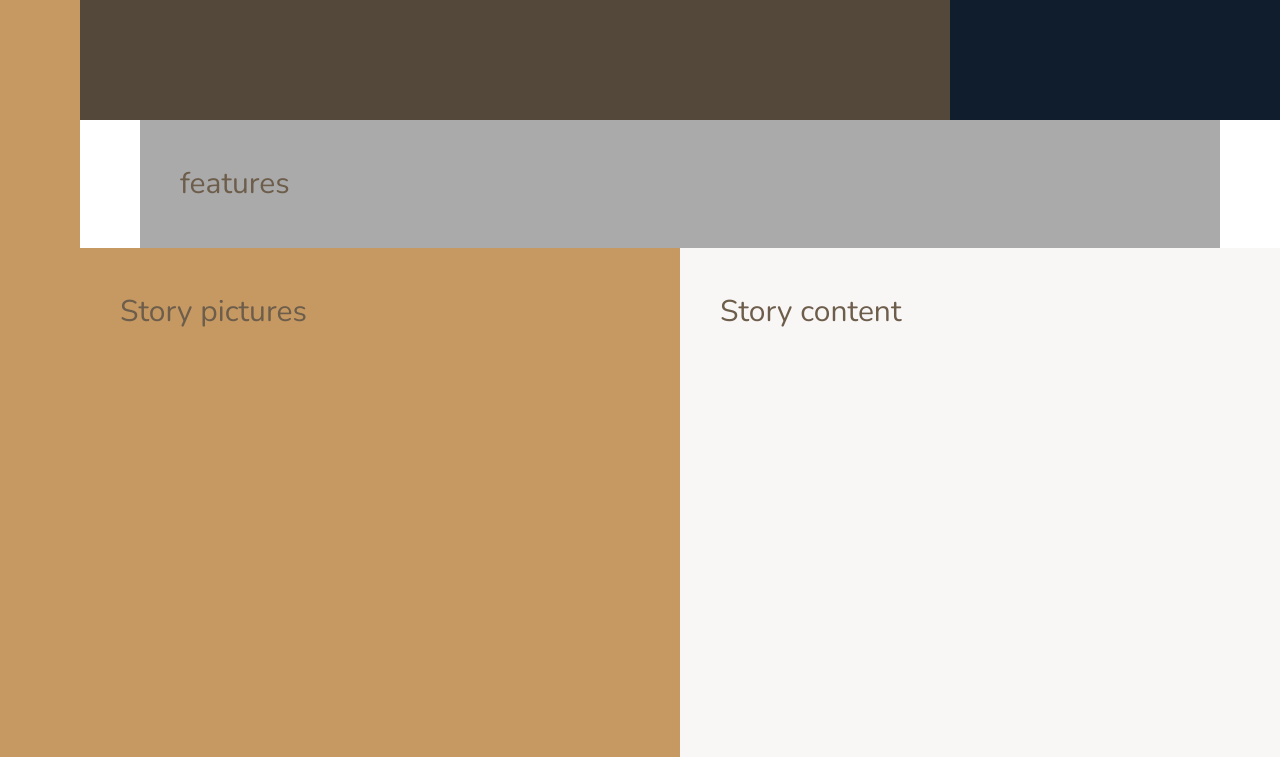
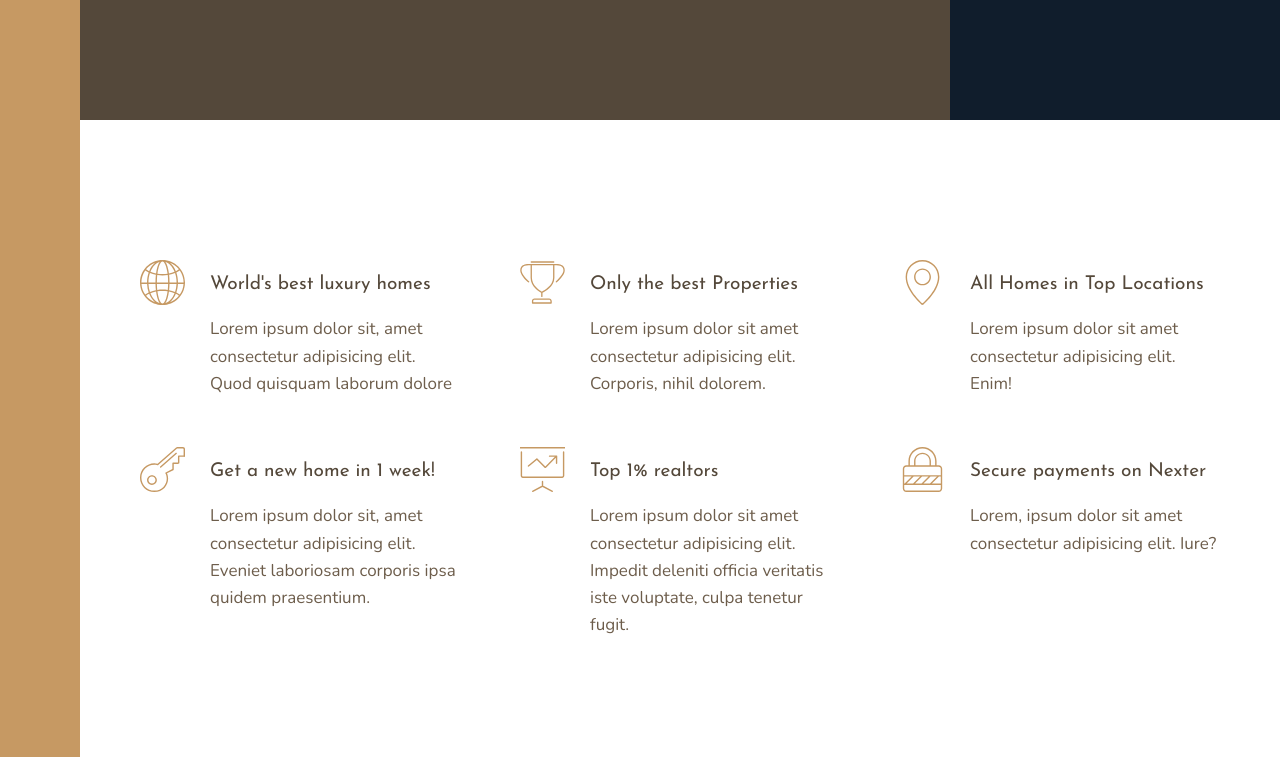
Before and after one commit to koglesby/nexter, a website: page index.html in a window 1280 px wide. Shown: the part 520-1277 px from the top of the page. Drawn offline with nearby package versions, Linux system fonts and the light colour scheme.

Commit message:
build features section

```diff
--- a/index.html
+++ b/index.html
@@ -21,8 +21,67 @@
 
     <div class="realtors">Top 3 realtors</div>
 
-    <section class="features">features</section>
+    <section class="features">
+      <div class="feature">
+        <svg class="feature__icon">
+          <use xlink:href="img/sprite.svg#icon-global"></use>
+        </svg>
+        <h4 class="heading-4 heading-4--dark">World's best luxury homes</h4>
+        <p class="feature__text">
+          Lorem ipsum dolor sit, amet consectetur adipisicing elit. Quod
+          quisquam laborum dolore
+        </p>
+      </div>
+      <div class="feature">
+        <svg class="feature__icon">
+          <use xlink:href="img/sprite.svg#icon-trophy"></use>
+        </svg>
+        <h4 class="heading-4 heading-4--dark">Only the best Properties</h4>
+        <p class="feature__text">
+          Lorem ipsum dolor sit amet consectetur adipisicing elit. Corporis,
+          nihil dolorem.
+        </p>
+      </div>
+      <div class="feature">
+        <svg class="feature__icon">
+          <use xlink:href="img/sprite.svg#icon-map-pin"></use>
+        </svg>
+        <h4 class="heading-4 heading-4--dark">All Homes in Top Locations</h4>
+        <p class="feature__text">
+          Lorem ipsum dolor sit amet consectetur adipisicing elit. Enim!
+        </p>
+      </div>
+      <div class="feature">
+        <svg class="feature__icon">
+          <use xlink:href="img/sprite.svg#icon-key"></use>
+        </svg>
+        <h4 class="heading-4 heading-4--dark">Get a new home in 1 week!</h4>
+        <p class="feature__text">
+          Lorem ipsum dolor sit, amet consectetur adipisicing elit. Eveniet
+          laboriosam corporis ipsa quidem praesentium.
+        </p>
+      </div>
 
+      <div class="feature">
+        <svg class="feature__icon">
+          <use xlink:href="img/sprite.svg#icon-presentation"></use>
+        </svg>
+        <h4 class="heading-4 heading-4--dark">Top 1% realtors</h4>
+        <p class="feature__text">
+          Lorem ipsum dolor sit amet consectetur adipisicing elit. Impedit
+          deleniti officia veritatis iste voluptate, culpa tenetur fugit.
+        </p>
+      </div>
+      <div class="feature">
+        <svg class="feature__icon">
+          <use xlink:href="img/sprite.svg#icon-lock"></use>
+        </svg>
+        <h4 class="heading-4 heading-4--dark">Secure payments on Nexter</h4>
+        <p class="feature__text">
+          Lorem, ipsum dolor sit amet consectetur adipisicing elit. Iure?
+        </p>
+      </div>
+    </section>
     <div class="story__pictures">Story pictures</div>
 
     <div class="story__content">Story content</div>
--- a/sass/_base.scss
+++ b/sass/_base.scss
@@ -42,9 +42,4 @@ body {
     [center-start] repeat(8, [col-start] minmax(min-content, 14rem) [col-end])
     [center-end] minmax(6rem, 1fr)
     [full-end];
-
-  & > * {
-    padding: 40px;
-    font-size: 3rem;
-  }
 }
--- a/sass/_features.scss
+++ b/sass/_features.scss
@@ -1,4 +1,29 @@
 .features {
-  background-color: $color-grey-light-2;
   grid-column: center-start / center-end;
+
+  margin: 15rem 0;
+
+  display: grid;
+  // grid-template-columns: repeat(3, 1fr);
+  grid-template-columns: repeat(auto-fit, minmax(25rem, 1fr));
+  grid-gap: 6rem;
+  align-items: start;
 }
+
+.feature {
+  display: grid;
+  grid-template-columns: min-content 1fr;
+  grid-row-gap: 1.5rem;
+  grid-column-gap: 2.5rem;
+  &__icon {
+    fill: $color-primary;
+    width: 4.5rem;
+    height: 4.5rem;
+    grid-row: 1 / span 2;
+    transform: translateY(-1rem);
+  }
+
+  &__text {
+    font-size: 1.7rem;
+  }
+}
--- a/sass/_header.scss
+++ b/sass/_header.scss
@@ -1,4 +1,4 @@
 .header {
   background-color: $color-grey-dark-1;
-  grid-column: full-start / col-start 7; //  2 / span 7  or
+  grid-column: full-start / col-start 7; //  2 / span 7
 }
--- a/sass/_typography.scss
+++ b/sass/_typography.scss
@@ -0,0 +1,24 @@
+%heading {
+  font-family: $font-display;
+  font-weight: 400;
+}
+.heading-1 {
+  @extend %heading;
+}
+.heading-2 {
+  @extend %heading;
+}
+.heading-3 {
+  @extend %heading;
+}
+.heading-4 {
+  @extend %heading;
+  font-size: 1.9rem;
+
+  &--light {
+    color: $color-grey-light-1;
+  }
+  &--dark {
+    color: $color-grey-dark-1;
+  }
+}
```
Also changed, not shown: css/style.css.
